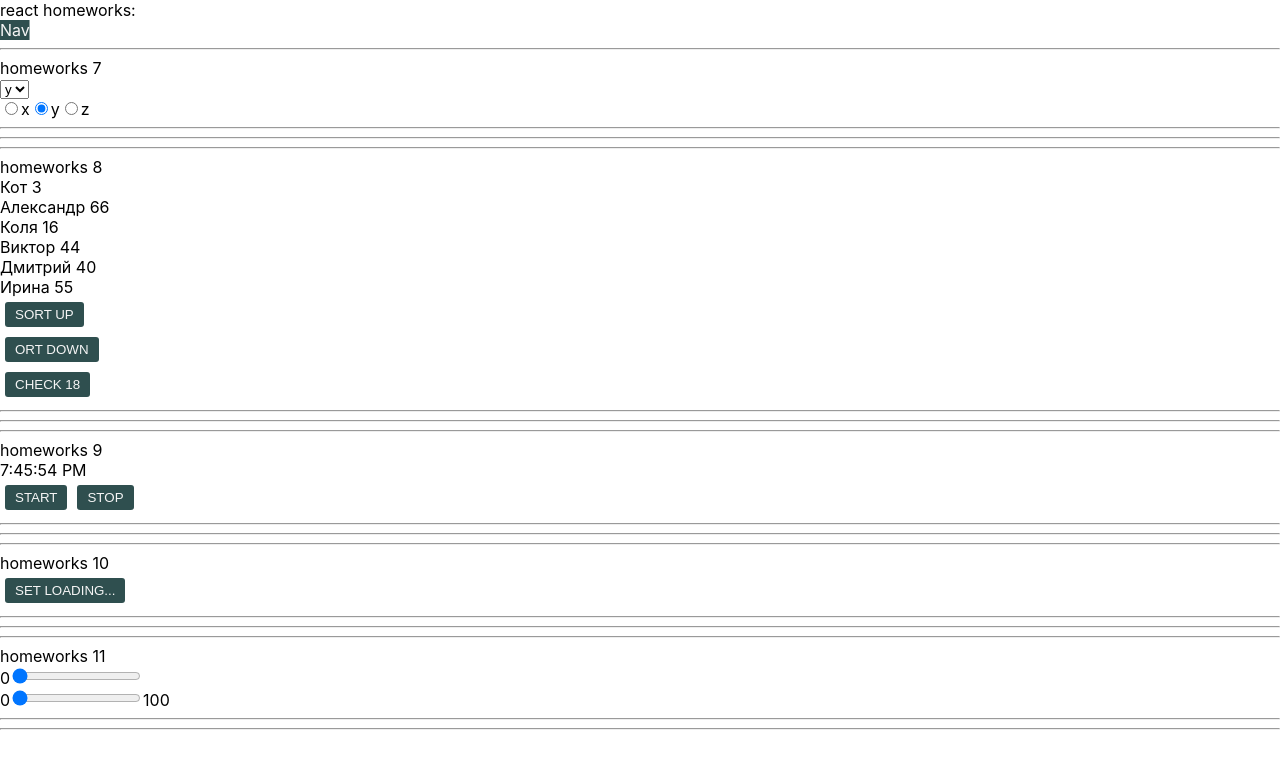
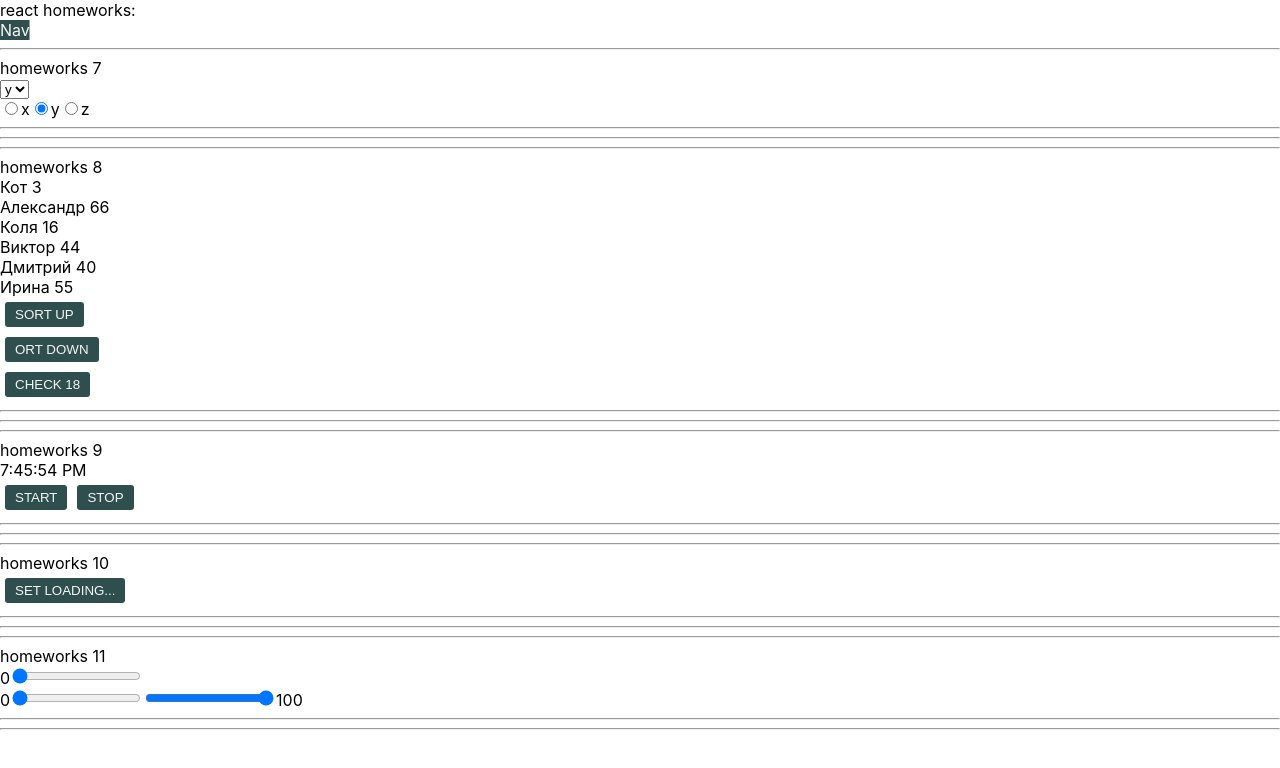
Before and after one commit to fabskrejt/zadachiIgnat, a React (Create React App) app: page /#/junior in a window 1280 px wide. Shown: the top 768 px of the page. Built offline with nearby package versions, Linux system fonts and the light colour scheme.

Commit message:
completed parts SuperDubleRange_HW11

```diff
--- a/src/p2-homeworks/h11/HW11.tsx
+++ b/src/p2-homeworks/h11/HW11.tsx
@@ -6,9 +6,12 @@ function HW11() {
     const [value1, setValue1] = useState(0)
     const [value2, setValue2] = useState(100)
 
-    const setValue = ([newValue1,newValue2]:number[])=>{
-        if(newValue1 !== value1) setValue1(newValue1)
-        if(newValue2 !== value2) setValue1(newValue1)
+    const setValue = ([newValue1, newValue2]: number[]) => {
+        if (newValue1 === newValue2-3) {
+            setValue2(newValue2 + 1)
+        }
+            if (newValue1 !== value1) setValue1(newValue1)
+        if (newValue2 !== value2) setValue2(newValue2)
     }
 
     return (
@@ -28,8 +31,10 @@ function HW11() {
             <div>
                 <span>{value1}</span>
                 <SuperDoubleRange
-                    value={[value1,value2]}
+                    value={[value1, value2]}
                     onChangeRange={setValue}
+                    max={'100'}
+                    min={'0'}
                     // сделать так чтоб value1 и value2 изменялось
                 />
                 <span>{value2}</span>
--- a/src/p2-homeworks/h11/common/c8-SuperDoubleRange/SuperDoubleRange.tsx
+++ b/src/p2-homeworks/h11/common/c8-SuperDoubleRange/SuperDoubleRange.tsx
@@ -3,21 +3,28 @@ import s from "../c7-SuperRange/SuperRange.module.css";
 
 type SuperDoubleRangePropsType = {
     onChangeRange?: (value: [number, number]) => void
-    value?: [number, number]
+    value: [number, number]
+    max:string
+    min: string
     // min, max, step, disable, ...
 }
 
 const SuperDoubleRange: React.FC<SuperDoubleRangePropsType> = (
     {
-        onChangeRange, value,
+        onChangeRange, value, min, max,...restProps
         // min, max, step, disable, ...
     }
 ) => {
     // сделать самому, можно подключать библиотеки
-    const onChangeCallback = (e: ChangeEvent<HTMLInputElement>) => {
+    const onChangeCallback1 = (e: ChangeEvent<HTMLInputElement>) => {
        // onChange && onChange(e) // сохраняем старую функциональность
 
-        onChangeRange && onChangeRange([+e.currentTarget.value, 0] )
+        onChangeRange && onChangeRange([+e.currentTarget.value, value[1]] )
+    }
+    const onChangeCallback2 = (e: ChangeEvent<HTMLInputElement>) => {
+       // onChange && onChange(e) // сохраняем старую функциональность
+
+        onChangeRange && onChangeRange([value[0], +e.currentTarget.value] )
     }
 
     //const finalRangeClassName = `${s.range} ${className ? className : ''}`
@@ -26,9 +33,15 @@ const SuperDoubleRange: React.FC<SuperDoubleRangePropsType> = (
         <>
             <input
                 type={'range'}
-                onChange={onChangeCallback}
+                onChange={onChangeCallback1}
               //  className={finalRangeClassName}
                 value={value && value[0]}
+            />
+            <input
+                type={'range'}
+                onChange={onChangeCallback2}
+              //  className={finalRangeClassName}
+                value={value && value[1]}
             />
         </>
     )
```
